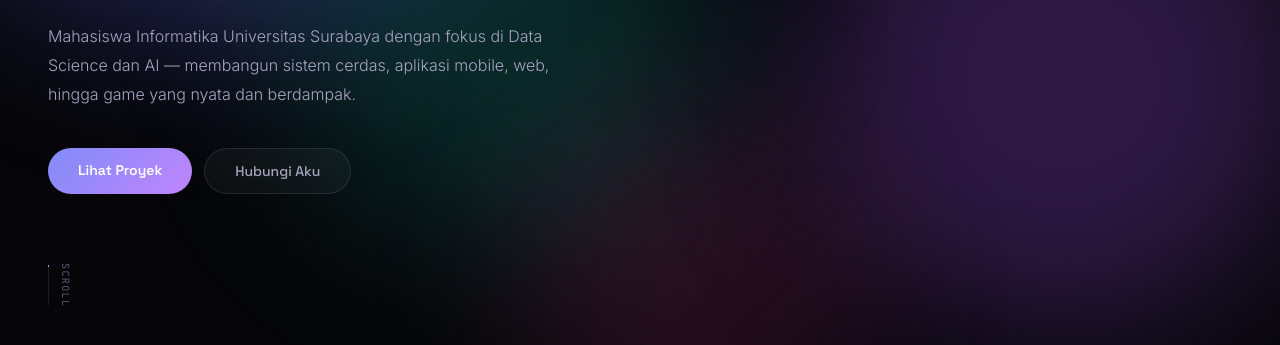
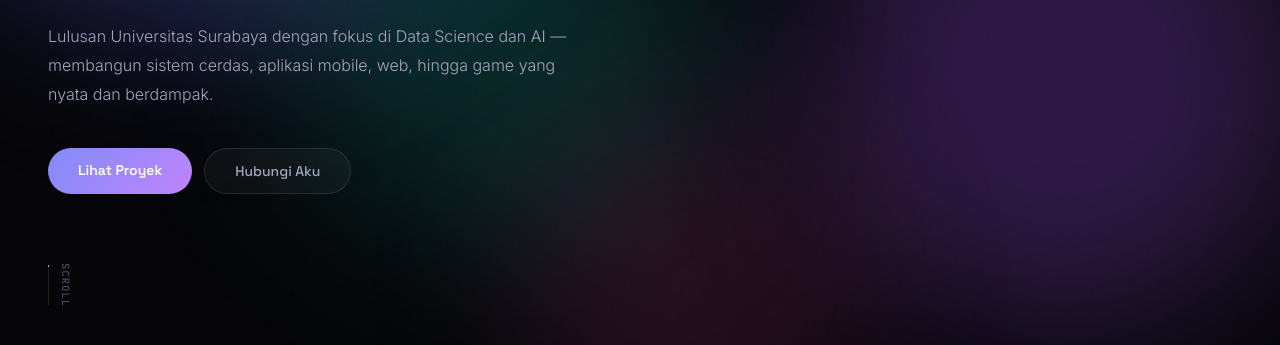
Before and after one commit to hafidznurshafwan/landing-page-2, a plain HTML site: page index.html in a window 1280 px wide. Shown: the part 453-798 px from the top of the page. Drawn offline with Linux system fonts and the light colour scheme.

Commit message:
Update index.html

```diff
--- a/index.html
+++ b/index.html
@@ -1245,7 +1245,7 @@
           <span id="typed"></span><span class="tblink">|</span>
         </p>
         <p class="hero-desc">
-          Mahasiswa Informatika Universitas Surabaya dengan fokus di Data
+         Lulusan Universitas Surabaya dengan fokus di Data
           Science dan AI — membangun sistem cerdas, aplikasi mobile, web, hingga
           game yang nyata dan berdampak.
         </p>
```
